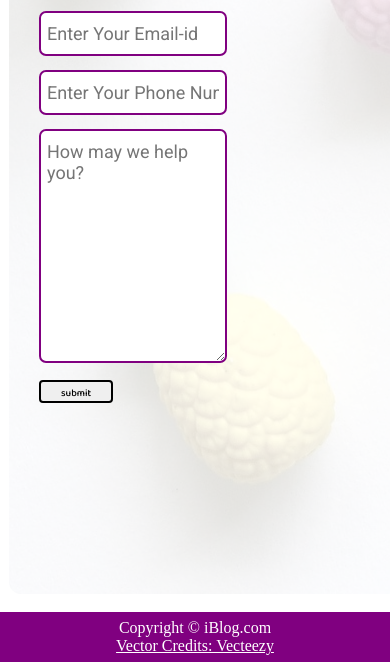
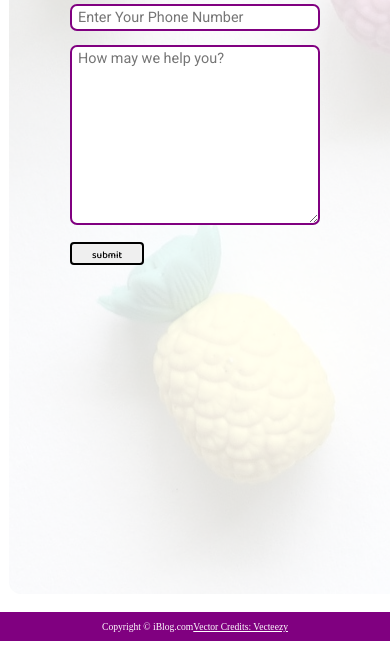
Before and after one commit to AdityaWaskar/Blog-Website, a plain HTML site: page contact.html in a window 390 px wide. Shown: the part 387-1049 px from the top of the page. After the commit the page ends 1028 px from the top, so only its background shows below. Drawn offline with Linux system fonts and the light colour scheme.

Commit message:
make contact_us page responsible

```diff
--- a/contact.html
+++ b/contact.html
@@ -34,7 +34,7 @@
     </nav>
     <div class="max-width-1 m-auto"><hr></div>
     <div class="contact-content font1">
-        <div class="max-width-1 m-auto">
+        <div class="contact-box max-width-1 m-auto">
             <h1>Feel Free to Contact Us</h2>
         <div class="contact-form">
             <div class="form-box">
--- a/css/mobile.css
+++ b/css/mobile.css
@@ -93,7 +93,32 @@
     .year-box div {
         margin: 1px -3px;
     }
-}
+
+    /* for contact page  */
+    .contact-content div h1{
+        font-size: 1.6rem;
+    }
+
+    .form-box input, textarea {
+        width: 60vw;
+        padding: 3px 6px;
+        margin: 7px 0;
+        font-size: 0.9rem;
+    }
+
+    .contact-box {
+        display: flex;
+        flex-direction: column;
+        justify-content: center;
+        align-items: center;
+        gap: 30px;
+    }
+
+    .footer {
+        height: 29px;
+        font-size: 0.6rem;
+        flex-direction: row;
+    }
 
 @media screen and (max-width: 368px){
     .content-left{
@@ -129,4 +154,15 @@
     .nav-left ul li a {
         font-size: 13px;
     }
+
+    /* for contact page  */
+    .contact-content div h1{
+        font-size: 1.1rem;
+    }
+
+    .form-box input, textarea {
+        padding: 2px 6px;
+        margin: 7px 0;
+        font-size: 0.8rem;
+    }
 }
```
